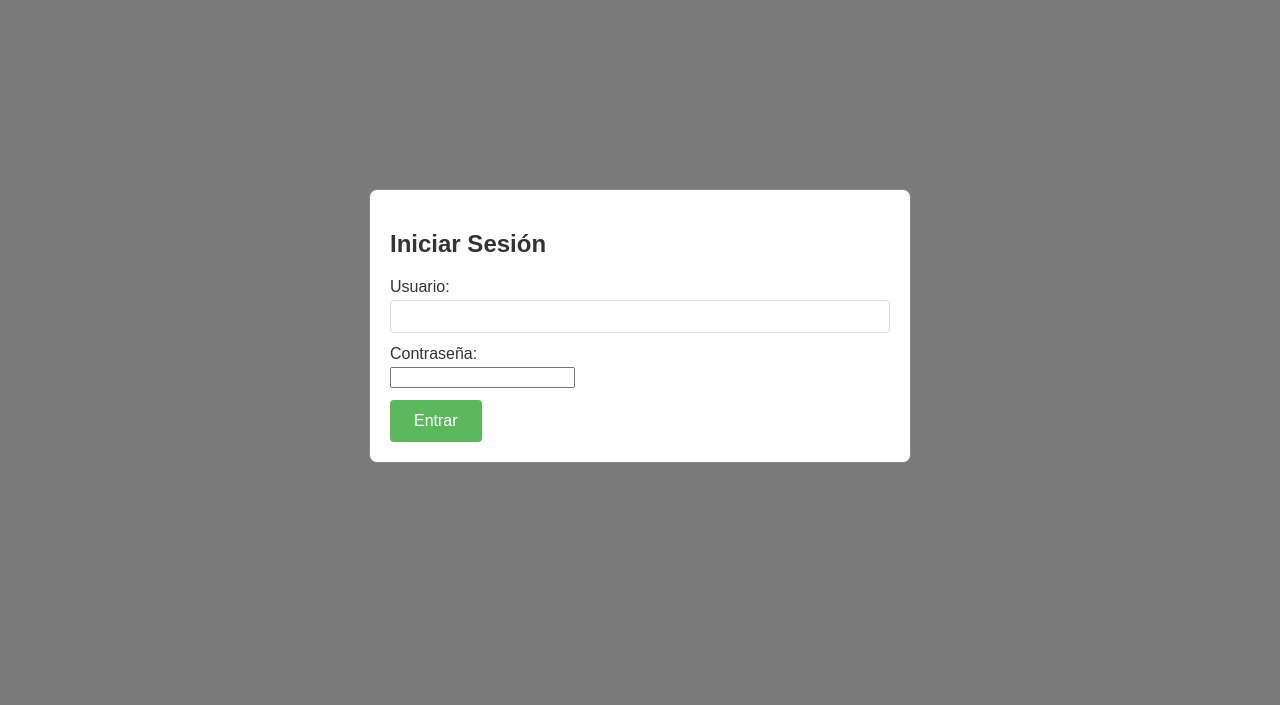
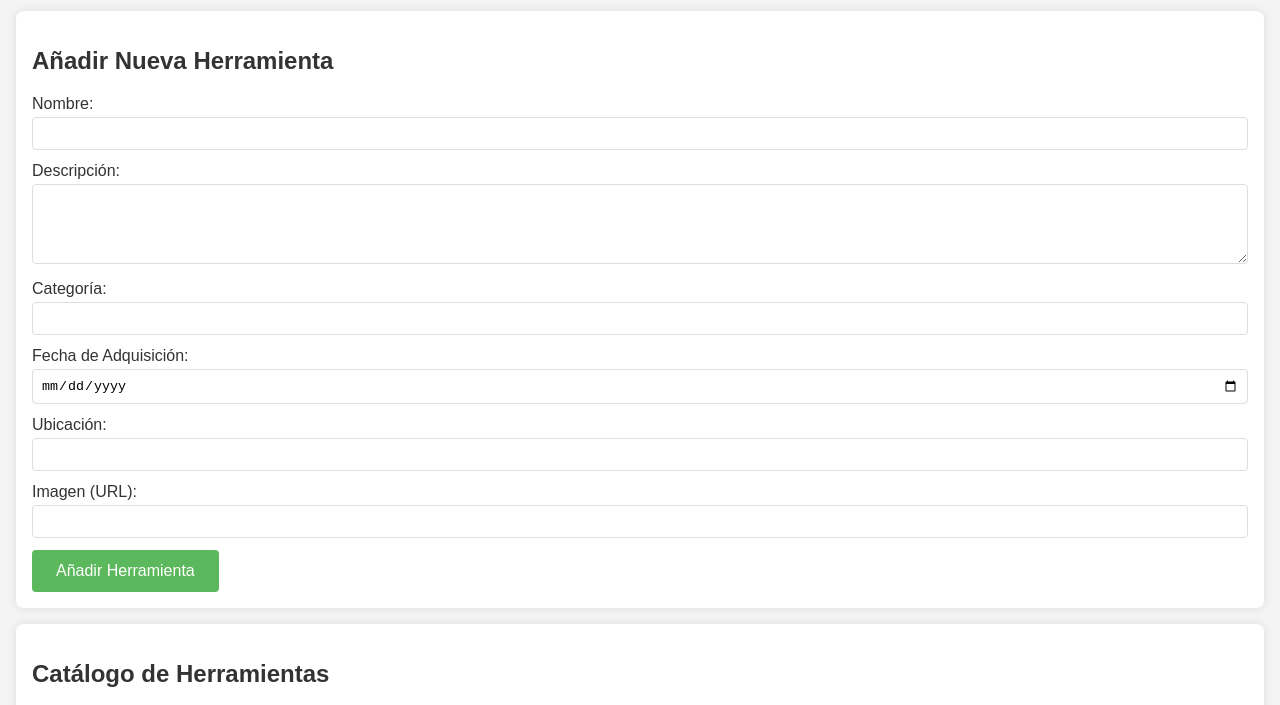
Before and after one commit to theEFEthe/busca-herramienta, a website: page public/index.html in a window 1280 px wide. Shown: the part 74-779 px from the top of the page. Drawn offline with Linux system fonts and the light colour scheme.

Commit message:
Add files via upload

```diff
--- a/public/index.html
+++ b/public/index.html
@@ -7,32 +7,12 @@
     <link rel="stylesheet" href="style.css">
 </head>
 <body>
-    <!-- Modal de Inicio de Sesión -->
-    <div id="login-modal" class="modal" style="display: flex;"> <!-- Mostrar inicialmente -->
-        <div class="modal-content">
-            <h2>Iniciar Sesión</h2>
-            <form id="login-form">
-                <div>
-                    <label for="username">Usuario:</label>
-                    <input type="text" id="username" name="username" required>
-                </div>
-                <div>
-                    <label for="password">Contraseña:</label>
-                    <input type="password" id="password" name="password" required>
-                </div>
-                <button type="submit">Entrar</button>
-                <p id="login-error" style="color: red; display: none;">Contraseña incorrecta.</p>
-            </form>
-        </div>
-    </div>
-
     <header>
         <h1>ToolTracker</h1>
-        <button id="logout-button" style="display: none; float: right; margin: -2.5rem 1rem 0 0; padding: 0.5rem;">Cerrar Sesión</button>
     </header>
 
-    <main style="display: none;"> <!-- Oculto inicialmente -->
-        <section id="add-tool-section" style="display: none;"> <!-- Oculto inicialmente, solo para admin -->
+    <main>
+        <section id="add-tool-section">
             <h2>Añadir Nueva Herramienta</h2>
             <form id="add-tool-form">
                 <div>
@@ -69,11 +49,9 @@
                 <input type="text" id="search-name" placeholder="Buscar por nombre...">
                 <select id="search-category">
                     <option value="">-- Todas las Categorías --</option>
-                    <!-- Opciones de categoría se añadirán aquí por JS -->
                 </select>
                 <select id="search-location">
                     <option value="">-- Todas las Ubicaciones --</option>
-                    <!-- Opciones de ubicación se añadirán aquí por JS -->
                 </select>
             </div>
             <div id="tool-list-container">
@@ -82,13 +60,13 @@
         </section>
     </main>
 
-    <footer style="display: none;"> <!-- Oculto inicialmente -->
+    <footer>
         <p>&copy; 2024 ToolTracker</p>
     </footer>
 
     <script src="script.js"></script>
 
-    <!-- Modal de Edición (inicialmente oculto) -->
+    <!-- Modal de Edición (se mantiene, se mostrará al hacer clic en editar) -->
     <div id="edit-tool-modal" class="modal" style="display:none;">
         <div class="modal-content">
             <span class="close-button" onclick="closeEditModal()">&times;</span>
```
